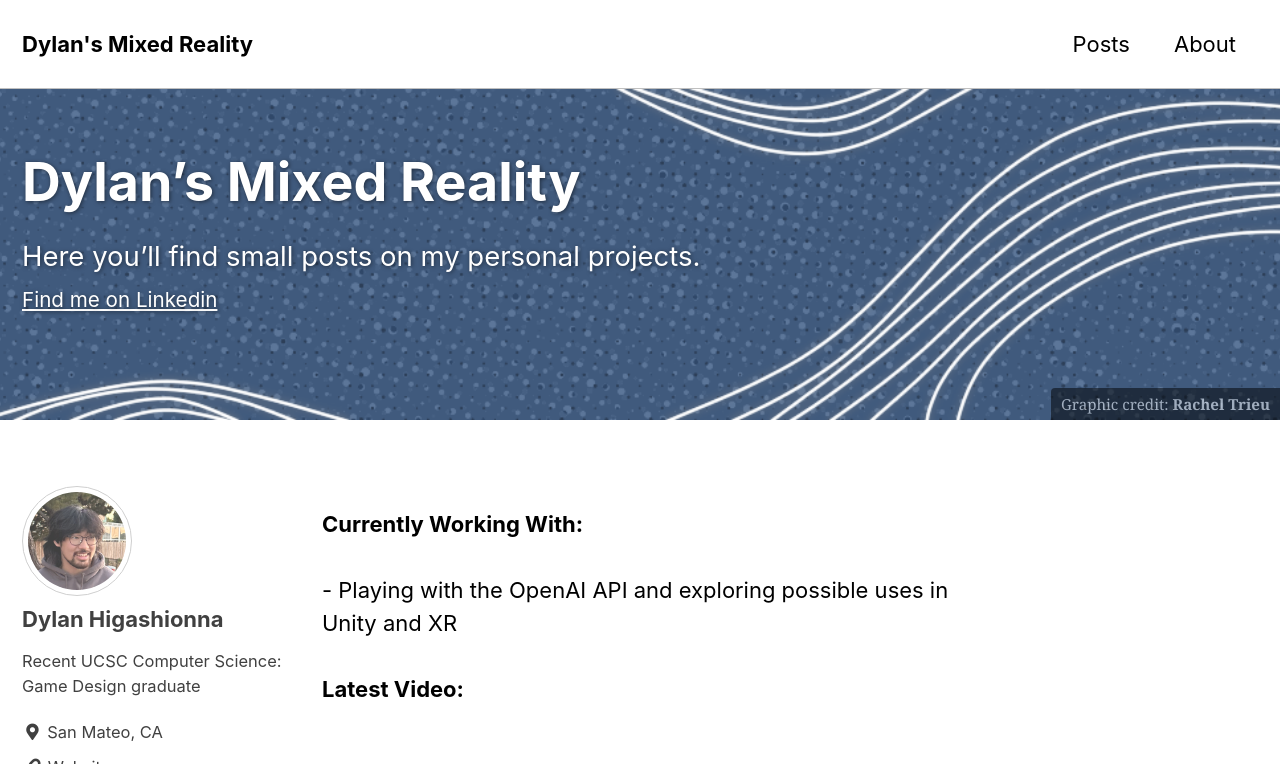
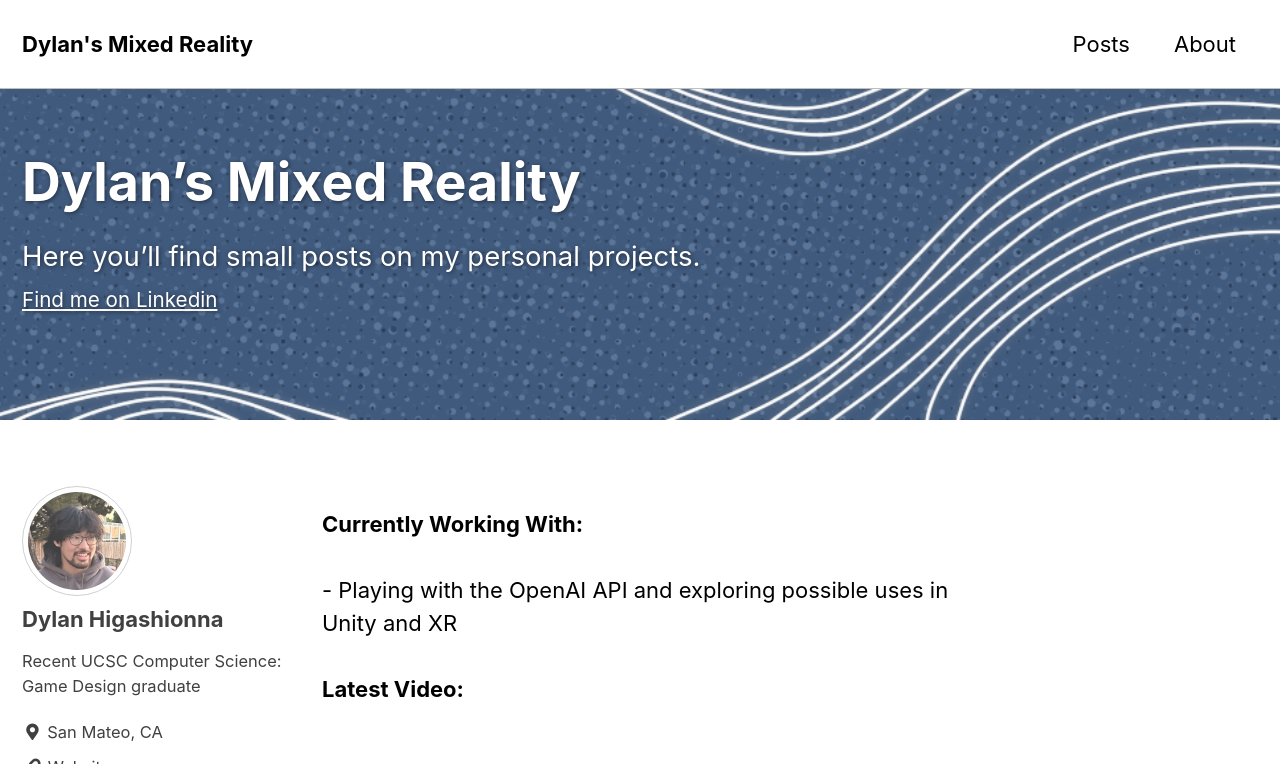
Before and after one commit to dylhigaXR/dylhigaXR.github.io, a Jekyll site: the page built from index.html, in a window 1280 px wide and 900 px high, cut to the strip 0-764 px from the top of the window. Built offline with Jekyll 4.4.1, drawn with Linux system fonts in a browser that asks for light colours; cached includes are drawn as plain includes; the list of posts is cut into pages by our own code.

Commit message:
Update index.html

```diff
--- a/index.html
+++ b/index.html
@@ -4,7 +4,6 @@ author_profile: true
 header:
   overlay_color: "#5e616c"
   overlay_image: /assets/images/bannerNew.png
-  caption: "Graphic credit: [**Rachel Trieu**](https://www.racheltrieu.com/)"
 excerpt: >
   Here you'll find small posts on my personal projects.<br />
   <small><a href="https://www.linkedin.com/in/dylhiga/">Find me on Linkedin</a></small>
```
